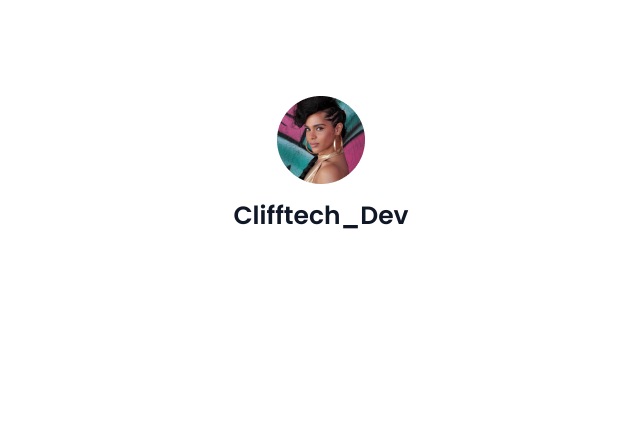
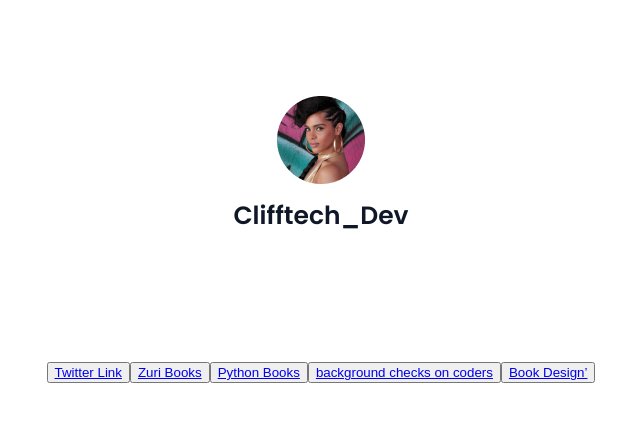
Before and after one commit to Clifftech123/Inernship_task, a React (Create React App) app: page / in a window 1280 px wide. Shown: the top 422 px of the page, without its empty margins (319-959 px from the left). Built offline with nearby package versions, Linux system fonts and the light colour scheme.

Commit message:
I implement all the five buttons

```diff
--- a/src/Component/TaskOne.jsx
+++ b/src/Component/TaskOne.jsx
@@ -4,16 +4,92 @@ import './TaskOne.css'
 
 const TaskOne =() => {
 
+	// DIRECTION LINKS
+	const btn__zuri = "https://training.zuri.team/";
+	const books = " http://books.zuri.team";
+	const book__python = "https://books.zuri.team/python-for-beginners?";
+	const pitch = " https://background.zuri.team, ";
+	const book__design = "https://books.zuri.team/design-rules";
+
+
+
+
   return (
 		<>
 			<div className="Container">
+				{/*  ===profile section */}
 				<main className="Main">
-					{/* IMAGE */}
-					<div className="profile" >
-						<img className="profile_image"  id="profile__img" src={ProfileImage} alt="" />
-						<h1 className='twitter' id='Twitter'> Clifftech_Dev</h1>
-            {/* SLACK NAME */}
-            <h1   className='slack' id='slack'> Opoku Isaiah Clifford</h1>
+					<div className="profile">
+						<img
+							className="profile_image"
+							id="profile__img"
+							src={ProfileImage}
+							alt=""
+						/>
+						<h1 className="twitter" id="Twitter">
+							{" "}
+							Clifftech_Dev
+						</h1>
+						<h1 className="slack" id="slack">
+							{" "}
+							Opoku Isaiah Clifford
+						</h1>
+					</div>
+
+					{/* BUTTON SECTION */}
+					<div className="links_section">
+						<button id="btn__zuri" className="btn__zuri">
+							<a
+								className="Twitter_Link"
+								href={btn__zuri}
+								target={"_blank"}
+								rel="noreferrer"
+							>
+								Twitter Link
+							</a>
+						</button>
+						<button id="books" className="books">
+							<a
+								className="books_text"
+								href={books}
+								target={"_blank"}
+								rel="noreferrer"
+							>
+								Zuri Books
+							</a>
+						</button>
+						<button id="Opoku_Isaiah_Clifford" className="book__python">
+							<a
+								className="book__python_text"
+								href={book__python}
+								target={"_blank"}
+								rel="noreferrer"
+							>
+								Python Books
+							</a>
+						</button>
+
+						<button id="pitch" className="pitch">
+							<a
+								className="pitch_text"
+								href={pitch}
+								target={"_blank"}
+								rel="noreferrer"
+							>
+								background checks on coders
+							</a>
+						</button>
+
+						<button id="book__design" className="book__design">
+							<a
+								className="book__design_text"
+								href={book__design}
+								target={"_blank"}
+								rel="noreferrer"
+							>
+								Book Design’
+							</a>
+						</button>
 					</div>
 				</main>
 			</div>
```
